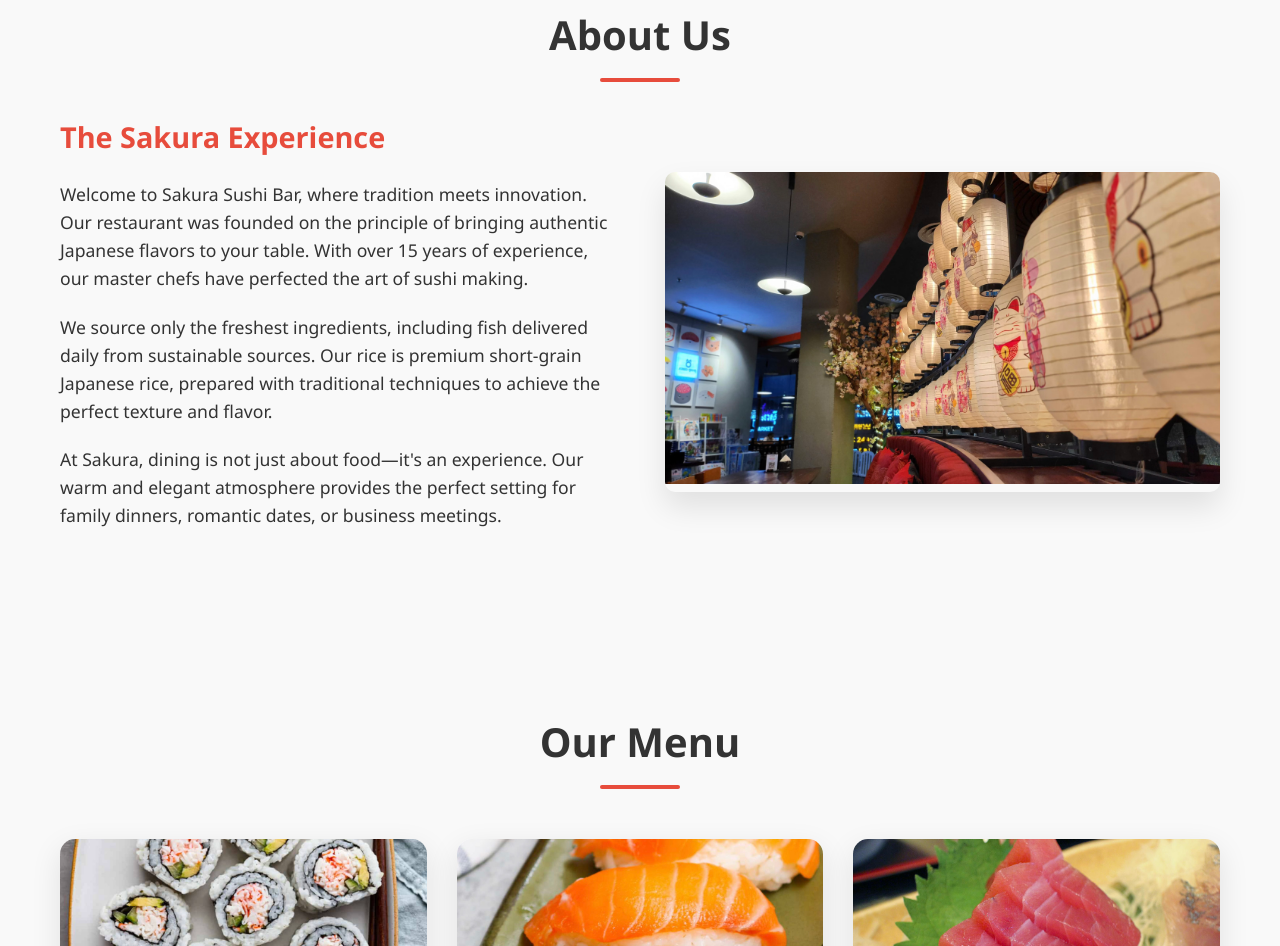
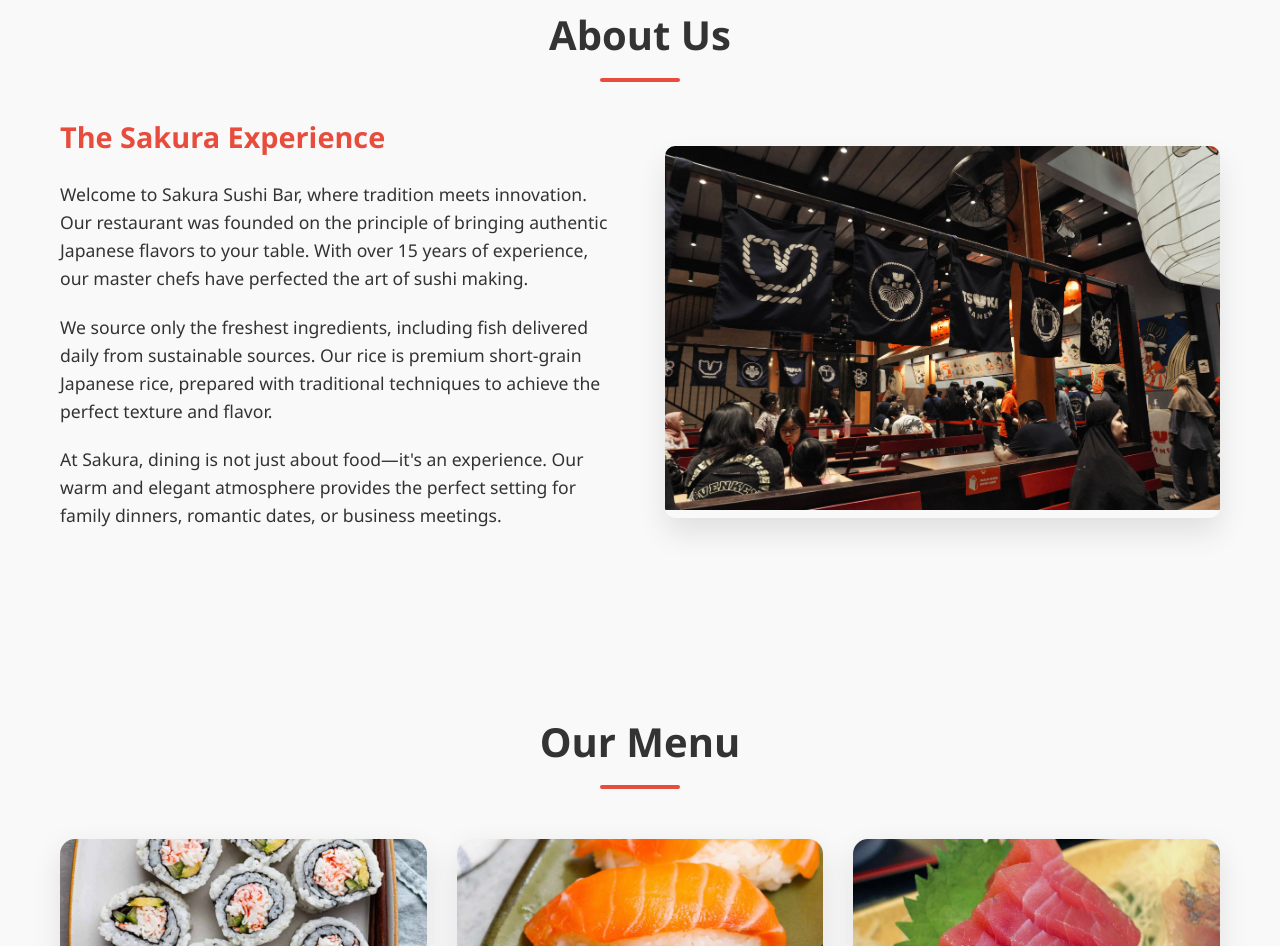
Before and after one commit to MsCrypto22/sakura-sushi-restaurant.github.io, a plain HTML site: page index.html in a window 1280 px wide. Shown: the part 877-1823 px from the top of the page. Drawn offline with Linux system fonts and the light colour scheme.

Commit message:
Update: use Interior.jpg for interior image in index.html (case-sensitive)

```diff
--- a/index.html
+++ b/index.html
@@ -521,7 +521,7 @@
                     <p>At Sakura, dining is not just about food—it's an experience. Our warm and elegant atmosphere provides the perfect setting for family dinners, romantic dates, or business meetings.</p>
                 </div>
                 <div class="about-img">
-                    <img src="images/hero.jpg" alt="Sakura Restaurant Interior">
+                    <img src="images/Interior.jpg" alt="Sakura Restaurant Interior">
                 </div>
             </div>
         </div>
```
